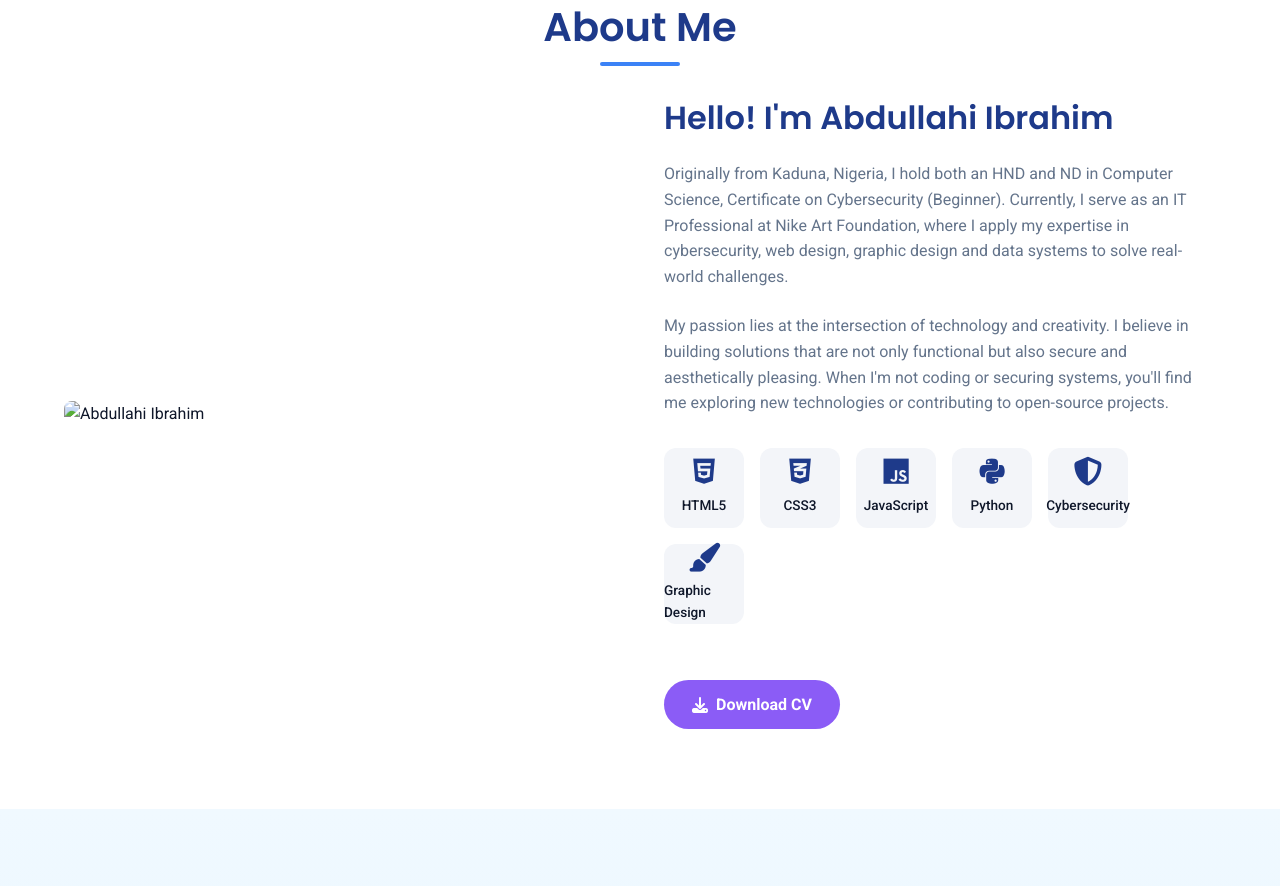
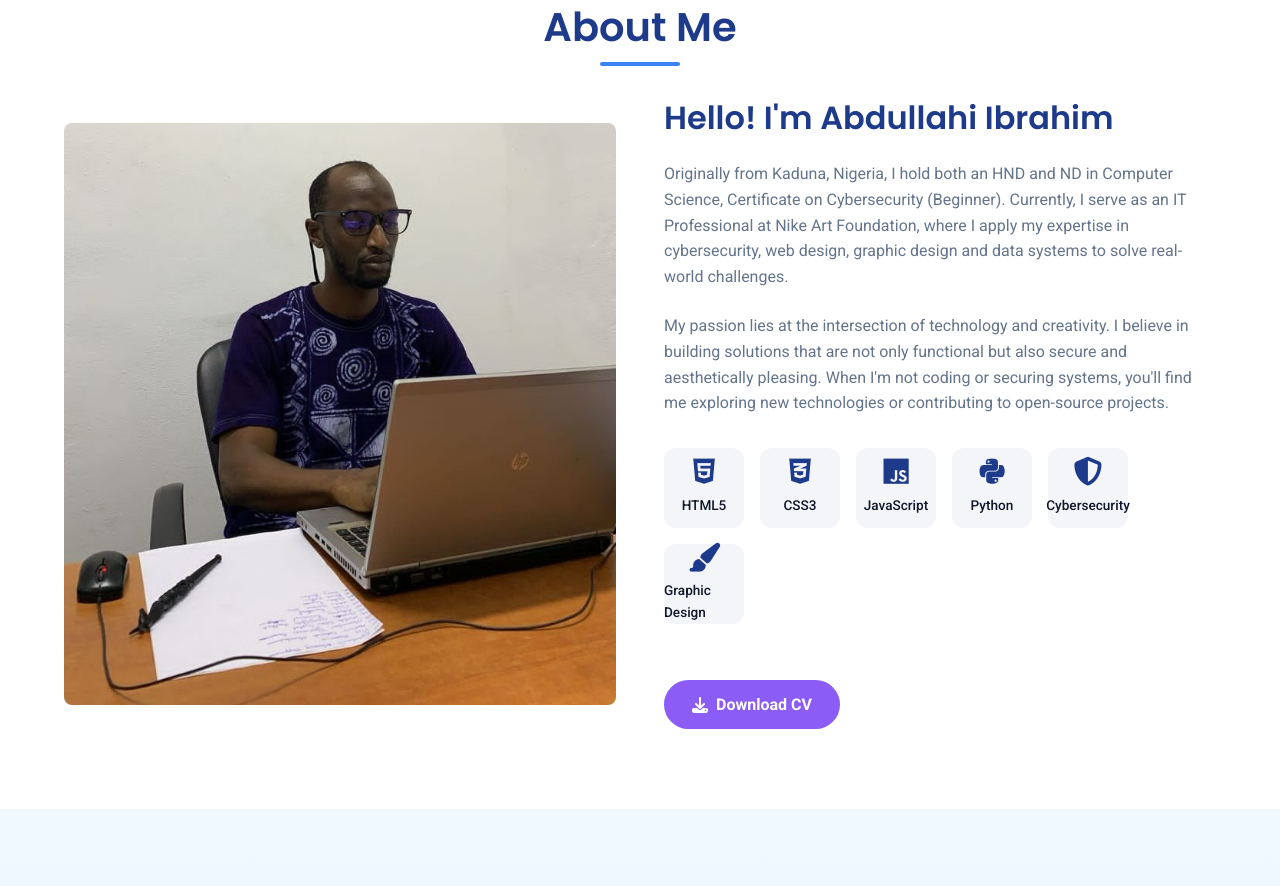
Before and after one commit to BabaAbdullahi/my_portfolio, a plain HTML site: page index.html in a window 1280 px wide. Shown: the part 877-1763 px from the top of the page. Drawn offline with Linux system fonts and the light colour scheme.

Commit message:
Update index.html

```diff
--- a/index.html
+++ b/index.html
@@ -67,7 +67,7 @@
             <h2 class="section-title">About Me</h2>
             <div class="about-content">
                 <div class="about-image">
-                    <img src="./images/picture.jpg" alt="Abdullahi Ibrahim">
+                    <img src="picture.jpg" alt="Abdullahi Ibrahim">
                     <!-- <img src="https://placehold.co/400x500/1e3a8a/ffffff?text=Abdullahi+Ibrahim" alt="Abdullahi Ibrahim"> -->
                 </div>
                 <div class="about-text">
@@ -546,4 +546,5 @@
     <!-- Scripts -->
     <script src="script.js"></script>
 </body>
+
 </html>
```
